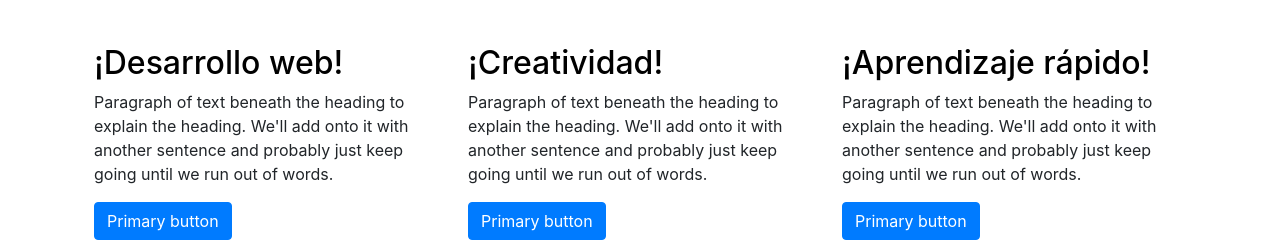
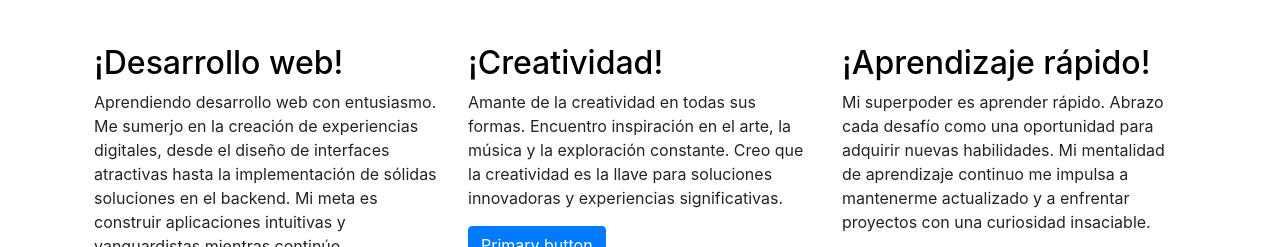
Before and after one commit to jimenita12/mi-portafolio-technolochicasPRO-yucatan, a plain HTML site: page index.html in a window 1280 px wide. Shown: the part 692-939 px from the top of the page. Drawn offline with nearby package versions, Linux system fonts and the light colour scheme.

Commit message:
Add files via upload
Relleno de textos

```diff
--- a/index.html
+++ b/index.html
@@ -42,8 +42,9 @@
         <div class="col d-flex align-items-start">
           <div>
             <h3 class="fs-2 text-body-emphasis">¡Desarrollo web!</h3>
-            <p>Paragraph of text beneath the heading to explain the heading. We'll add onto it with another sentence and
-              probably just keep going until we run out of words.</p>
+            <p>Aprendiendo desarrollo web con entusiasmo. Me sumerjo en la creación de experiencias digitales, desde el
+              diseño de interfaces atractivas hasta la implementación de sólidas soluciones en el backend. Mi meta es
+              construir aplicaciones intuitivas y vanguardistas mientras continúo aprendiendo.</p>
             <a href="#" class="btn btn-primary">
               Primary button
             </a>
@@ -52,8 +53,9 @@
         <div class="col d-flex align-items-start">
           <div>
             <h3 class="fs-2 text-body-emphasis">¡Creatividad!</h3>
-            <p>Paragraph of text beneath the heading to explain the heading. We'll add onto it with another sentence and
-              probably just keep going until we run out of words.</p>
+            <p>Amante de la creatividad en todas sus formas. Encuentro inspiración en el arte, la música y la
+              exploración constante. Creo que la creatividad es la llave para soluciones innovadoras y experiencias
+              significativas.</p>
             <a href="#" class="btn btn-primary">
               Primary button
             </a>
@@ -62,8 +64,9 @@
         <div class="col d-flex align-items-start">
           <div>
             <h3 class="fs-2 text-body-emphasis">¡Aprendizaje rápido!</h3>
-            <p>Paragraph of text beneath the heading to explain the heading. We'll add onto it with another sentence and
-              probably just keep going until we run out of words.</p>
+            <p>Mi superpoder es aprender rápido. Abrazo cada desafío como una oportunidad para adquirir nuevas
+              habilidades. Mi mentalidad de aprendizaje continuo me impulsa a mantenerme actualizado y a enfrentar
+              proyectos con una curiosidad insaciable.</p>
             <a href="#" class="btn btn-primary">
               Primary button
             </a>
@@ -247,8 +250,10 @@
         <p class="text-white">Si tienes preguntas o comentarios, no dudes en ponerte en contacto conmigo.</p>
 
         <!-- Agrega tu correo electrónico y enlace de LinkedIn aquí -->
-        <p class="text-white">Correo Electrónico: <a href="mailto:jimenasoberanis.acosta@gmail.com">jimenasoberanis.acosta@gmail.com</a></p>
-        <p class="text-white">LinkedIn: <a href="linkedin.com/in/jimena-soberanis-297635294" target="_blank">Jimena Soberanis</a></p>
+        <p class="text-white">Correo Electrónico: <a
+            href="mailto:jimenasoberanis.acosta@gmail.com">jimenasoberanis.acosta@gmail.com</a></p>
+        <p class="text-white">LinkedIn: <a href="linkedin.com/in/jimena-soberanis-297635294" target="_blank">Jimena
+            Soberanis</a></p>
       </div>
 
     </section>
```
